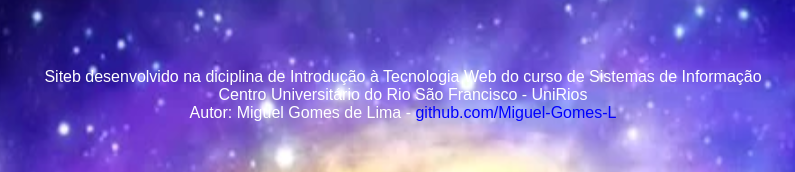
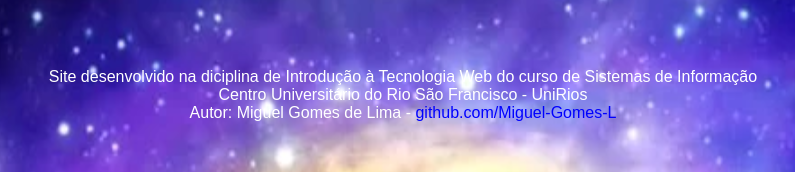
Before and after one commit to Miguel-Gomes-L/Os-Cavaleiros-do-Zod-aco, a plain HTML site: page pages/next_dimension.html in a window 1280 px wide. Shown: the part 6468-6640 px from the top of the page, 237-1032 px from the left. Drawn offline with Linux system fonts and the light colour scheme; a web font is replaced by a local one.

Commit message:
next_dimension.html

```diff
--- a/pages/next_dimension.html
+++ b/pages/next_dimension.html
@@ -84,7 +84,7 @@
     </section>
     <footer id="rodape">
         <span>
-            Siteb desenvolvido na diciplina de Introdução à Tecnologia Web do curso de Sistemas de Informação<br>
+            Site desenvolvido na diciplina de Introdução à Tecnologia Web do curso de Sistemas de Informação<br>
             Centro Universitário do Rio São Francisco - UniRios<br>
             Autor: Miguel Gomes de Lima - <a href="https://github.com/Miguel-Gomes-L" target="_blank">github.com/Miguel-Gomes-L</a>
         </span>
```
